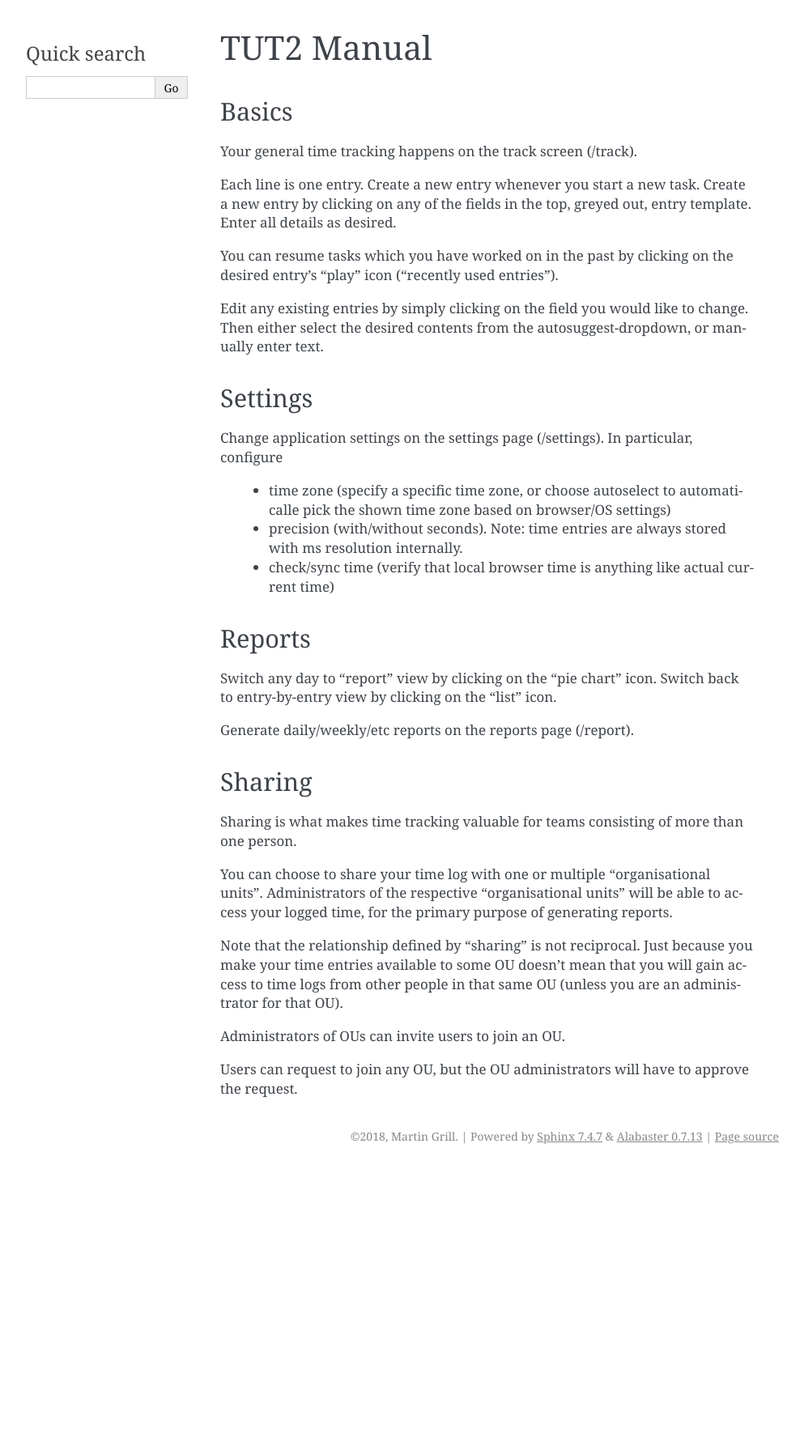
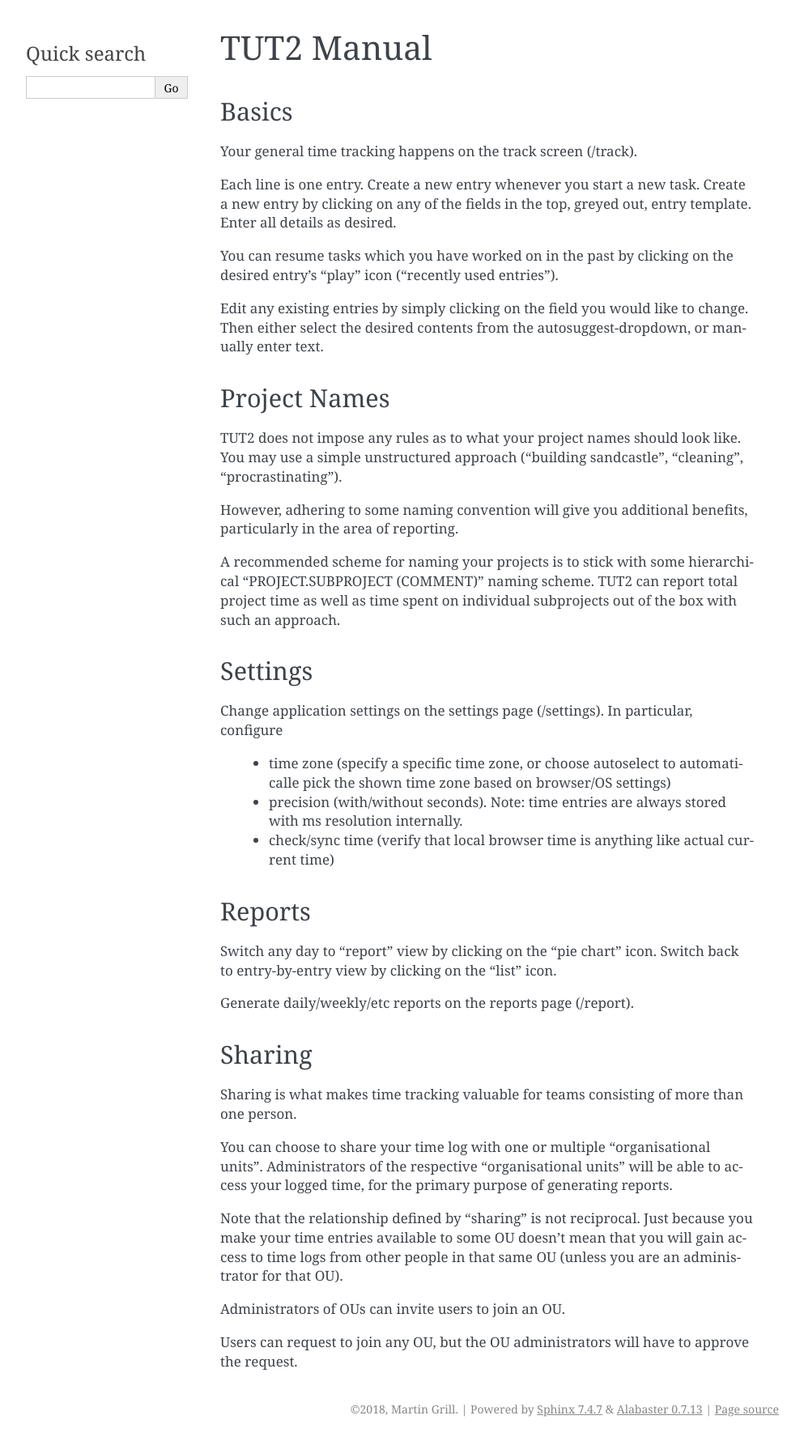
Before and after one commit to grindylow/tut2, a Sphinx documentation site: the page built from doc/MANUAL.rst, in a window 1280 px wide. Shown: the whole page at 81% size, without its empty margins (148-1141 px from the left). Built offline with Sphinx 7.4.7, drawn with Linux system fonts in a browser that asks for light colours; before the commit the page ends 1443 px from its top, so only the background shows below that.

Commit message:
more doc changes

```diff
--- a/doc/MANUAL.rst
+++ b/doc/MANUAL.rst
@@ -18,6 +18,23 @@
 autosuggest-dropdown, or manually enter text.
 
 
+Project Names
+-------------
+
+TUT2 does not impose any rules as to what your project names should
+look like. You may use a simple unstructured approach ("building sandcastle",
+"cleaning", "procrastinating").
+
+However, adhering to some naming convention will give you additional
+benefits, particularly in the area of reporting.
+
+A recommended scheme for naming your projects is to stick with some
+hierarchical
+"PROJECT.SUBPROJECT (COMMENT)" naming scheme. TUT2 can report total project
+time as well as time spent on individual subprojects out of the box with
+such an approach.
+
+
 Settings
 --------
 
@@ -33,7 +50,6 @@
 
  * check/sync time (verify that local browser time is anything like
    actual current time)
-
 
 
 Reports
--- a/doc/SETUP.rst
+++ b/doc/SETUP.rst
@@ -5,7 +5,7 @@
 libraries. The following sections describe one possible way of setting
 up a working environment for TUT2.
 
-This assumes a basic Ubuntu 12.04 (LTS) setup to begin with.
+This assumes a basic Ubuntu 16.04 (LTS) setup to begin with.
 
 
 Python/Virtualenv setup
```
